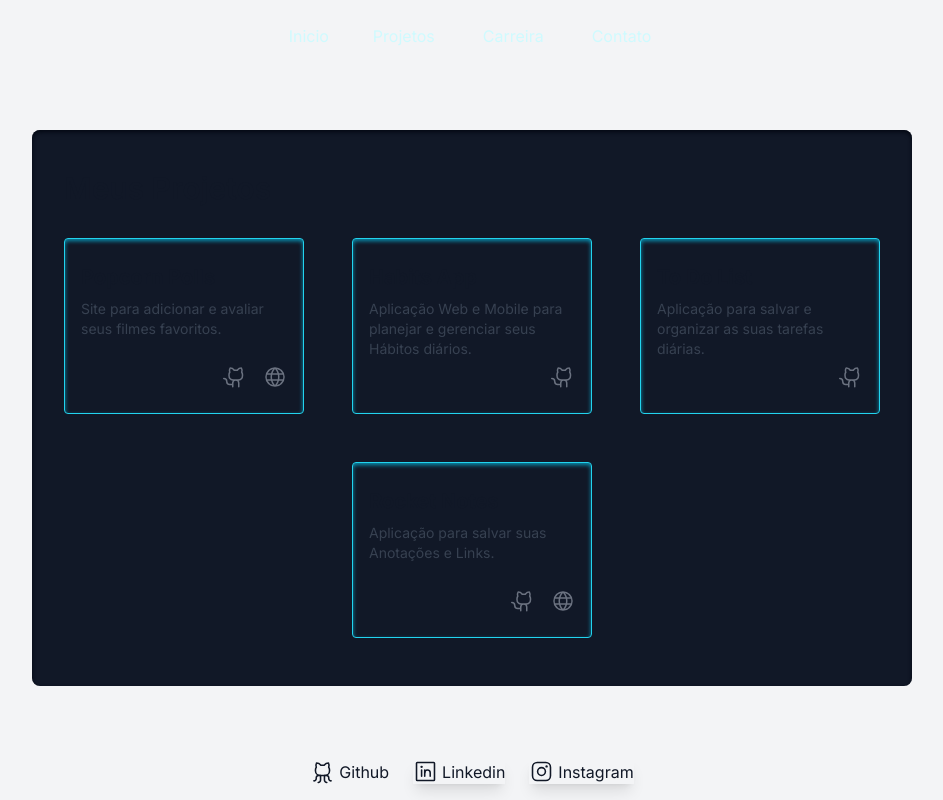
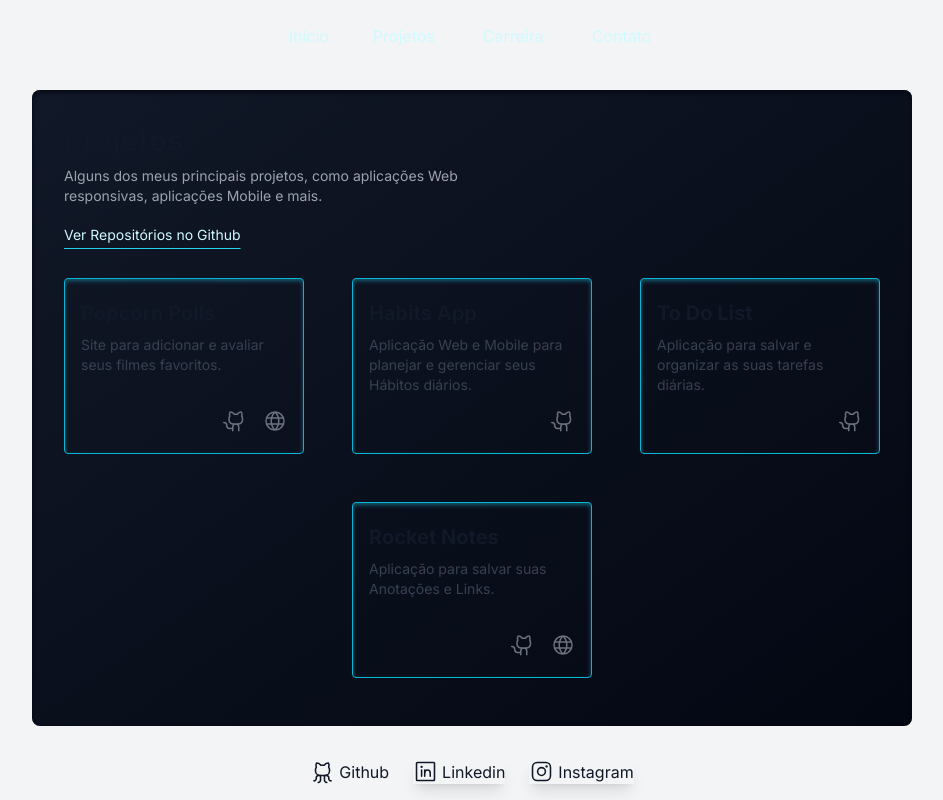
Before and after one commit to CarlosLonghi/Portfolio, a Next.js app: page /projects in a window 1280 px wide. Shown: the whole page, without its empty margins (168-1111 px from the left). Built offline with nearby package versions, Linux system fonts and the light colour scheme.

Commit message:
feat: finish page projects

```diff
--- a/src/app/page.tsx
+++ b/src/app/page.tsx
@@ -1,5 +1,6 @@
 'use client'
 import { motion } from 'framer-motion'
+import Link from 'next/link'
 
 import { CaretDoubleRight } from '@phosphor-icons/react'
 
@@ -76,13 +77,13 @@ export default function Home() {
       </motion.div>
 
       <motion.div variants={animationLeftToRight}>
-        <a
+        <Link
           href="/projects"
           className="flex items-center gap-2 rounded bg-cyan-700 px-4 py-3 font-medium shadow-inner transition ease-linear hover:bg-cyan-800 hover:shadow-cyan-950 dark:hover:text-cyan-200"
         >
           Meus Projetos
           <CaretDoubleRight className="h-5 w-5" />
-        </a>
+        </Link>
       </motion.div>
 
       <div className="min-h-52">
--- a/src/app/projects/page.tsx
+++ b/src/app/projects/page.tsx
@@ -3,17 +3,25 @@ import RepositoryCard from '@/components/RepositoryCard'
 import { motion } from 'framer-motion'
 
 const container = {
-  hidden: { opacity: 1, scale: 1 },
+  hidden: { opacity: 0, scale: 0.8 },
   visible: {
     opacity: 1,
     scale: 1,
     transition: {
-      delayChildren: 0.1,
-      staggerChildren: 0.4,
+      delayChildren: 0.3,
+      staggerChildren: 0.5,
+      Animation,
     },
   },
 }
-
+const animationLeftToRight = {
+  hidden: { opacity: 0, x: 40 },
+  visible: {
+    opacity: 1,
+    y: 0,
+    x: 0,
+  },
+}
 const card = {
   hidden: { y: 20, opacity: 0 },
   visible: {
@@ -28,14 +36,26 @@ export default function Projects() {
       className="m-auto flex min-h-[calc(100vh-8.05rem)] max-w-app flex-col justify-center px-4 sm:px-8 md:px-10"
       initial="hidden"
       animate="visible"
+      variants={container}
     >
-      <div className="space-y-8 rounded-lg bg-gray-900 px-4 pb-12 pt-10 shadow-inner shadow-gray-950 md:px-8">
-        <h2 className="text-3xl font-semibold">Meus Projetos</h2>
+      <div className="space-y-8 rounded-lg bg-gradient-to-br from-gray-900 to-gray-950 px-4 pb-12 pt-8 shadow-inner shadow-gray-950 md:px-8">
+        <motion.div className="md:w-1/2" variants={animationLeftToRight}>
+          <h2 className="mb-2 text-3xl font-semibold">Projetos</h2>
+          <p className="mb-4 w-full text-sm text-gray-400">
+            Alguns dos meus principais projetos, como aplicações Web
+            responsivas, aplicações Mobile e mais.
+          </p>
+          <a
+            href="https://github.com/CarlosLonghi?tab=repositories"
+            target="_blank"
+            rel="noopener noreferrer"
+            className="w-fit text-sm text-cyan-100 underline decoration-cyan-400 underline-offset-8 transition hover:text-cyan-400 hover:decoration-cyan-500"
+          >
+            Ver Repositórios no Github
+          </a>
+        </motion.div>
 
-        <motion.section
-          variants={container}
-          className="mb-3 flex max-w-app flex-wrap justify-center gap-4 sm:gap-8 md:gap-12"
-        >
+        <section className="mb-3 flex max-w-app flex-wrap justify-center gap-4 sm:gap-8 md:gap-12">
           <motion.article variants={card}>
             <RepositoryCard
               title="Popcorn Polls"
@@ -69,7 +89,7 @@ export default function Projects() {
               linkSite="https://rocketnotes-c4du-dev.netlify.app/"
             />
           </motion.article>
-        </motion.section>
+        </section>
       </div>
     </motion.section>
   )
--- a/src/components/RepositoryCard.tsx
+++ b/src/components/RepositoryCard.tsx
@@ -14,7 +14,7 @@ export default function RepositoryCard({
   linkGithub,
 }: RepositoryCardProps) {
   return (
-    <div className="flex min-h-44 w-60 flex-col rounded border border-cyan-400 px-4 py-6 shadow-inner shadow-cyan-600">
+    <div className="flex min-h-44 w-60 flex-col rounded border border-cyan-500 px-4 py-5 shadow-inner shadow-cyan-800">
       <h4 className="mb-2 text-xl font-bold dark:text-cyan-50">{title}</h4>
       <p className="line-clamp-4 text-sm text-gray-700 dark:text-cyan-100">
         {description}
```
